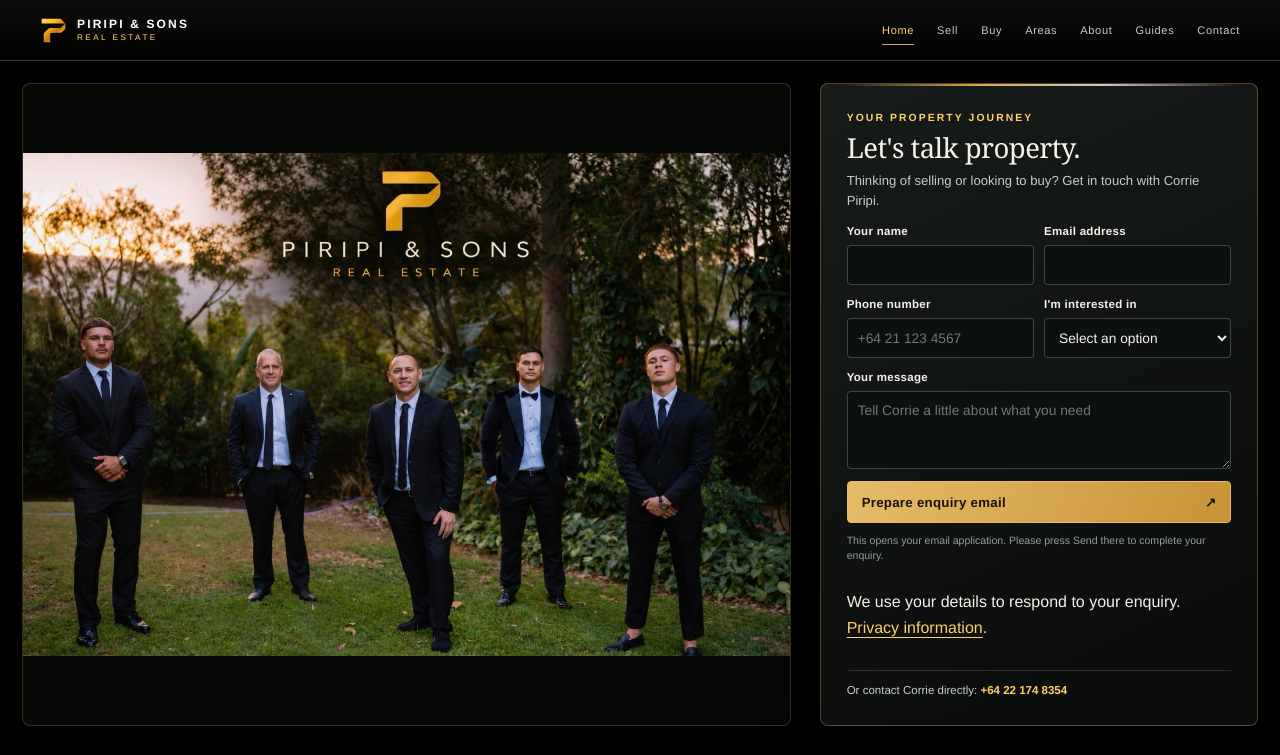
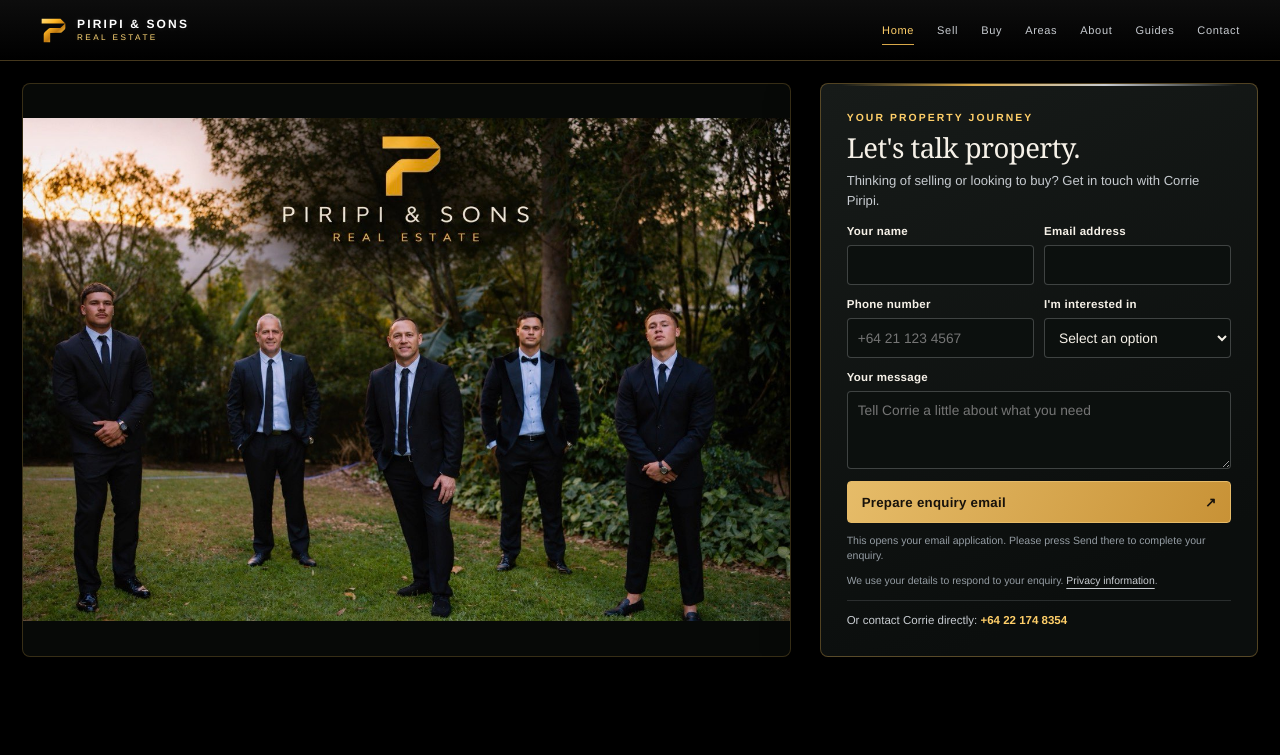
Before and after one commit to meeeeeooooowwwwwww/piripiproperty.com, a plain HTML site: page public/index.html in a window 1280 px wide. Shown: the top 755 px of the page. Drawn offline with Linux system fonts and the light colour scheme; no server answers.

```diff
--- a/public/assets/site.css
+++ b/public/assets/site.css
@@ -402,3 +402,5 @@ h1 strong {font-weight:600}
 @media (prefers-reduced-motion:reduce) {
   .seo-cta .seo-cta-link,.site-header__nav {scroll-behavior:auto}
 }
+.enquiry-form__privacy {margin:0;font-size:.65rem;line-height:1.45;color:var(--silver-muted)}
+.enquiry-form__privacy a {font-size:inherit;color:var(--silver)}
```
